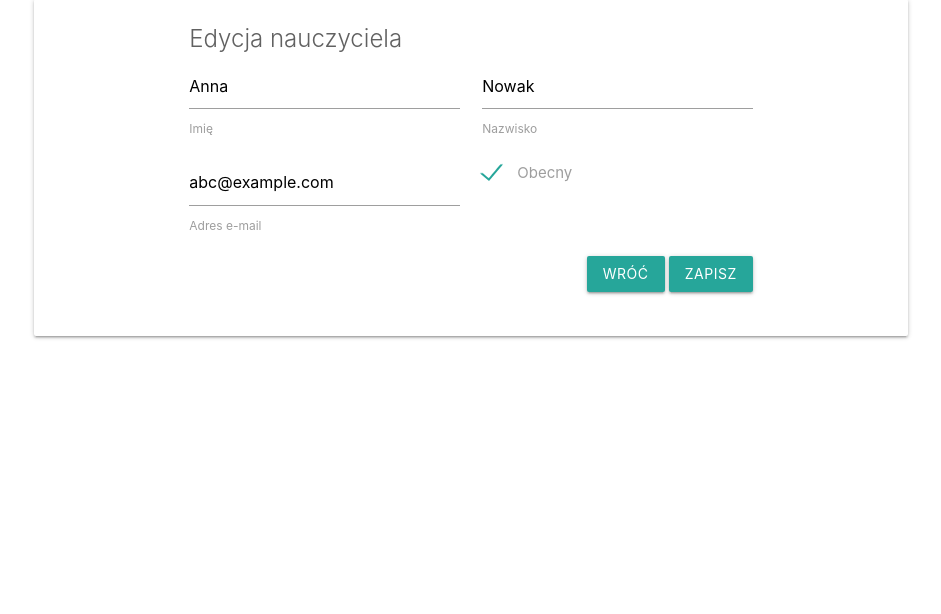
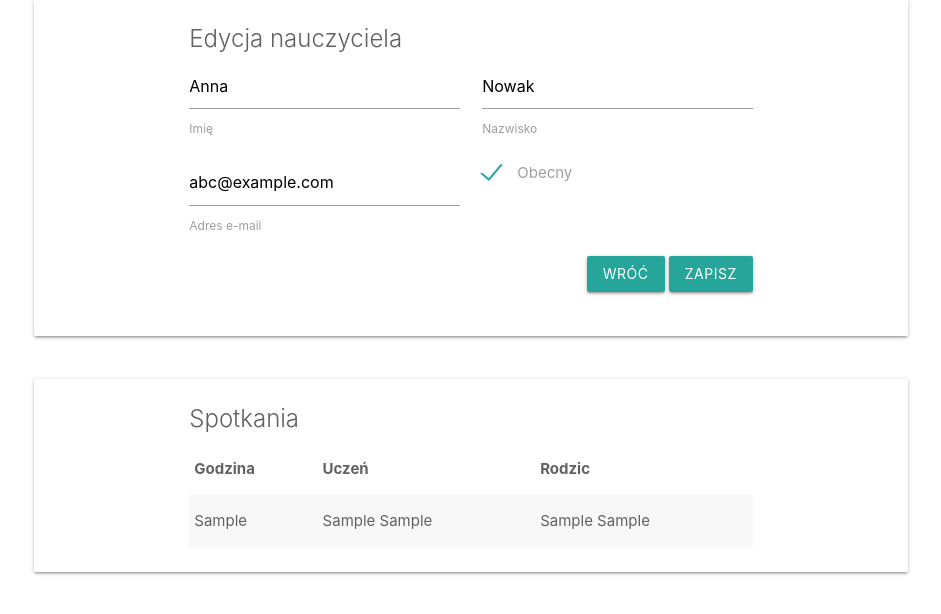
Before and after one commit to szkarpinski/staszic-zapisy, a Flask app: page /admin/nauczyciel/1 in a window 1280 px wide. Shown: the part 87-701 px from the top of the page, without its empty margins (169-1110 px from the left). Run offline with Flask 2, Linux system fonts and the light colour scheme; the visitor is signed in with stand-in values (Sample User, id 1); data comes from the database, SQL or seed files in the repository; tables that the repository leaves empty hold one stand-in row (values such as "Sample post").

Commit message:
meetings list

```diff
--- a/main/templates/admin/nauczyciel.html
+++ b/main/templates/admin/nauczyciel.html
@@ -49,4 +49,44 @@
         </div>
     </div>
 
+    <div class="row">
+        <div class="col s12">
+            <div class="card white">
+                 <div class="card-content grey-text text-darken-2 container">
+                     <span class="card-title">Spotkania</span>
+                     <table class="striped">
+                         <thead>
+                            <tr>
+                                <th>
+                                    Godzina
+                                </th>
+                                <th>
+                                    Uczeń
+                                </th>
+                                <th>
+                                    Rodzic
+                                </th>
+                            </tr>
+                         </thead>
+                         <tbody>
+                            {% for t in terminy %}
+                                <tr>
+                                    <td>
+                                        {{ t.godzina }}
+                                    </td>
+                                    <td>
+                                        {{ t.imie_ucznia }} {{ t.nazwisko_ucznia }}
+                                    </td>
+                                    <td>
+                                        {{ t.imie_rodzica }} {{ t.nazwisko_rodzica }}
+                                    </td>
+                                </tr>
+                            {% endfor %}
+                         </tbody>
+                     </table>
+                 </div>
+            </div>
+        </div>
+    </div>
+
 {% endblock content %}
```
